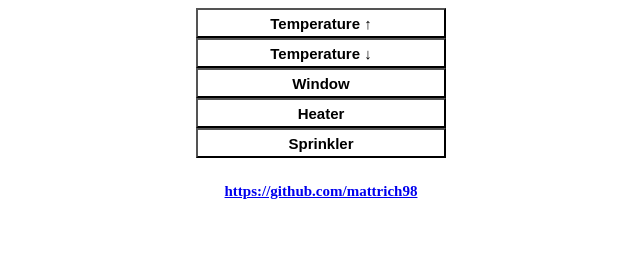
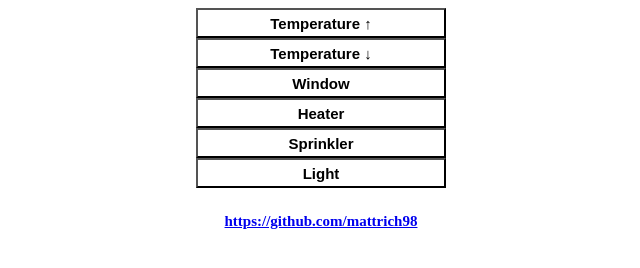
Before and after one commit to mattrich98/smartautogreenhouse, a plain HTML site: page index.html in a window 1280 px wide. Shown: the whole page, without its empty margins (319-959 px from the left). Drawn offline with Linux system fonts and the light colour scheme.

Commit message:
added light function and button

```diff
--- a/index.html
+++ b/index.html
@@ -16,6 +16,7 @@
     <button id="inputButton" onclick="windowOpen();">Window</button>
     <button id="inputButton" onclick="heaterON();">Heater</button>
     <button id="inputButton" onclick="sprinklerON();">Sprinkler</button>
+    <button id="inputButton" onclick="lightON();">Light</button>
     </div>
     <br>
     <a id="profileLink" href="https://github.com/mattrich98">https://github.com/mattrich98</a>
--- a/script.js
+++ b/script.js
@@ -2,6 +2,7 @@ let temperatureStatus = 0;
 let windowStatus = false;
 let heaterStatus = false;
 let sprinklerStatus = false;
+let lightStatus = false;
 
 // Temperature ------------------------------ //
 function tempUP() {
@@ -33,7 +34,11 @@ function sprinklerON() {
   console.log(sprinklerStatus);
 }
 
-
+// Light ------------------------------ //
+function lightON() {
+ lightStatus = !lightStatus;
+  console.log(lightStatus);
+}
 
 
 
```
